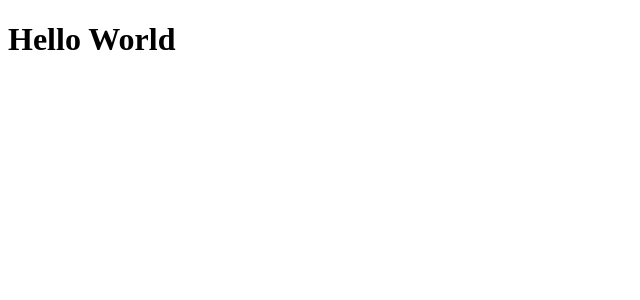
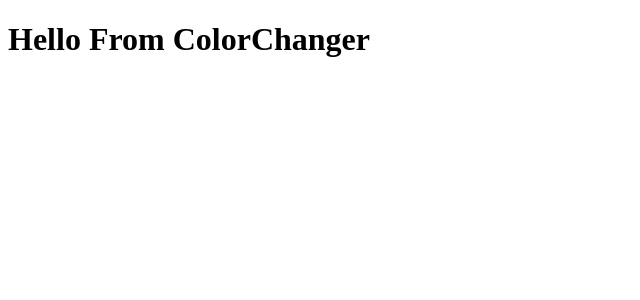
Before and after one commit to tannermeck/Lab-RandomColor-Component, a React app: page / in a window 1280 px wide. Shown: the top 300 px of the page, without its empty margins (0-640 px from the left). Built offline with nearby package versions, Linux system fonts and the light colour scheme.

Commit message:
color changer component now rendering in app.jsx

```diff
--- a/src/components/app/App.jsx
+++ b/src/components/app/App.jsx
@@ -1,5 +1,6 @@
 import React from 'react';
+import ColorChanger from '../color-changer/ColorChanger';
 
 export default function App() {
-  return <h1>Hello World</h1>;
+  return <ColorChanger />;
 }
--- /dev/null
+++ b/src/components/color-changer/ColorChanger.jsx
@@ -0,0 +1,14 @@
+import React, { Component } from 'react';
+
+class ColorChanger extends Component {
+
+    render() {
+        return (
+            <>
+                <h1>Hello From ColorChanger</h1>
+            </>
+        )
+    }
+}
+
+export default ColorChanger;
```
